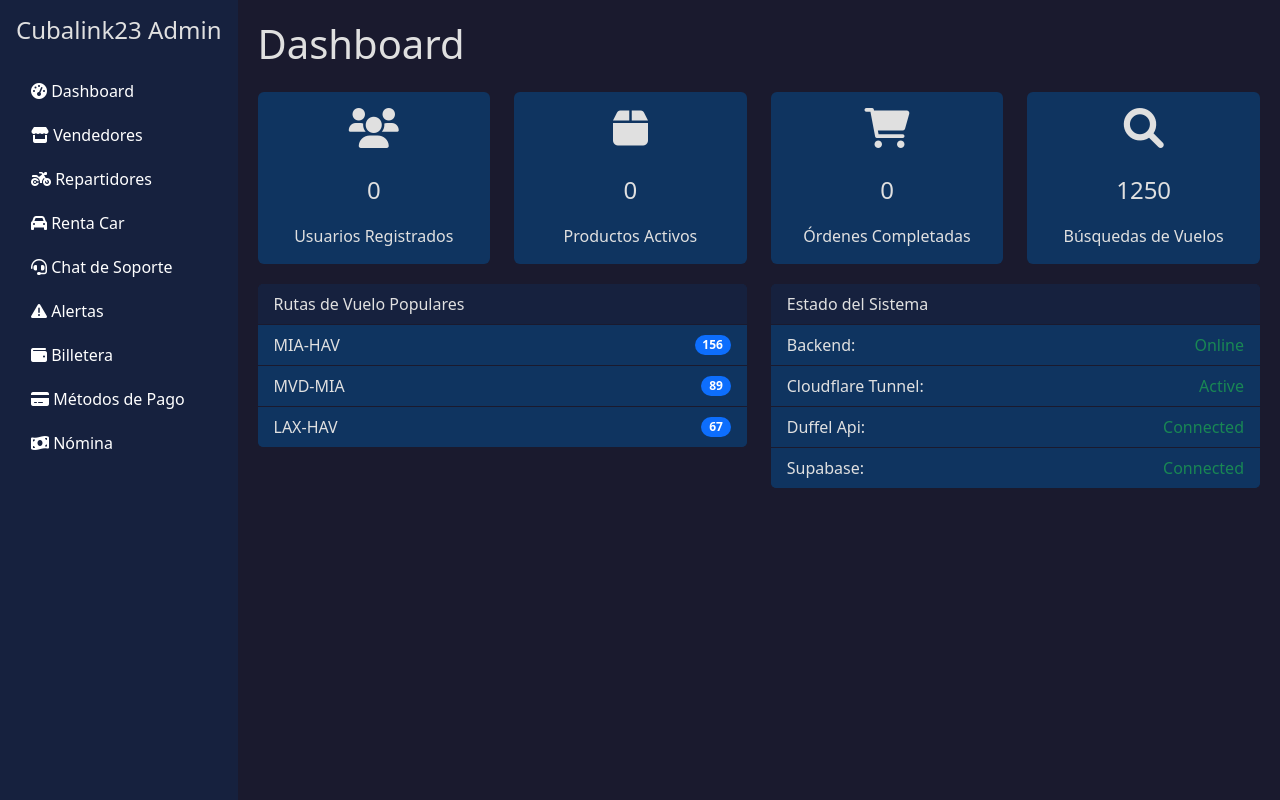
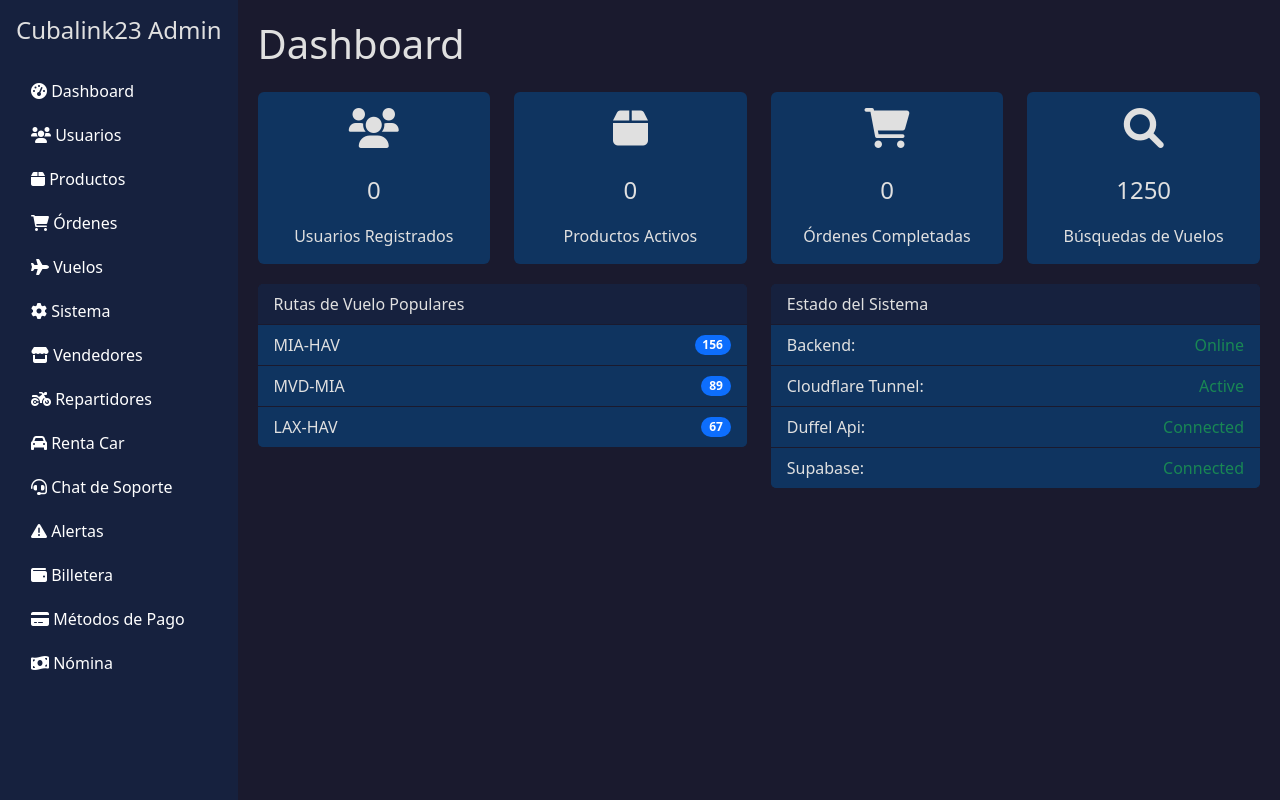
Before and after one commit to landerlopez1992-cyber/cubalink23-backend, a Flask app: page /admin/ in a window 1280 px wide. Run offline with Flask 3, Linux system fonts and the light colour scheme; the visitor is signed in with stand-in values (Sample User, id 1); data that the repository does not hold is empty.

Commit message:
Restaurar botones antiguos del panel admin: Usuarios, Productos, Órdenes, Vuelos, Sistema

```diff
--- a/admin_routes.py
+++ b/admin_routes.py
@@ -269,6 +269,24 @@ def update_order_status(order_id):
 def system():
     """Configuración del sistema"""
     return render_template('admin/system.html', config=ADMIN_CONFIG)
+
+@admin.route('/users')
+@require_auth
+def users():
+    """Gestión de usuarios"""
+    return render_template('admin/users.html', config=ADMIN_CONFIG)
+
+@admin.route('/products')
+@require_auth
+def products():
+    """Gestión de productos"""
+    return render_template('admin/products.html', config=ADMIN_CONFIG)
+
+@admin.route('/orders')
+@require_auth
+def orders():
+    """Gestión de órdenes"""
+    return render_template('admin/orders.html', config=ADMIN_CONFIG)
 
 @admin.route('/api/config')
 @require_auth
--- a/templates/admin/dashboard.html
+++ b/templates/admin/dashboard.html
@@ -64,6 +64,21 @@
                     <ul class="nav flex-column">
                         <li class="nav-item">
                             <a class="nav-link text-white active" href="/admin/"><i class="fas fa-tachometer-alt"></i> Dashboard</a>
+                        </li>
+                        <li class="nav-item">
+                            <a class="nav-link text-white" href="/admin/users"><i class="fas fa-users"></i> Usuarios</a>
+                        </li>
+                        <li class="nav-item">
+                            <a class="nav-link text-white" href="/admin/products"><i class="fas fa-box"></i> Productos</a>
+                        </li>
+                        <li class="nav-item">
+                            <a class="nav-link text-white" href="/admin/orders"><i class="fas fa-shopping-cart"></i> Órdenes</a>
+                        </li>
+                        <li class="nav-item">
+                            <a class="nav-link text-white" href="/admin/flights"><i class="fas fa-plane"></i> Vuelos</a>
+                        </li>
+                        <li class="nav-item">
+                            <a class="nav-link text-white" href="/admin/system"><i class="fas fa-cog"></i> Sistema</a>
                         </li>
                         <li class="nav-item">
                             <a class="nav-link text-white" href="/admin/vendors"><i class="fas fa-store"></i> Vendedores</a>
```
Also changed, not shown: 1 other file.
